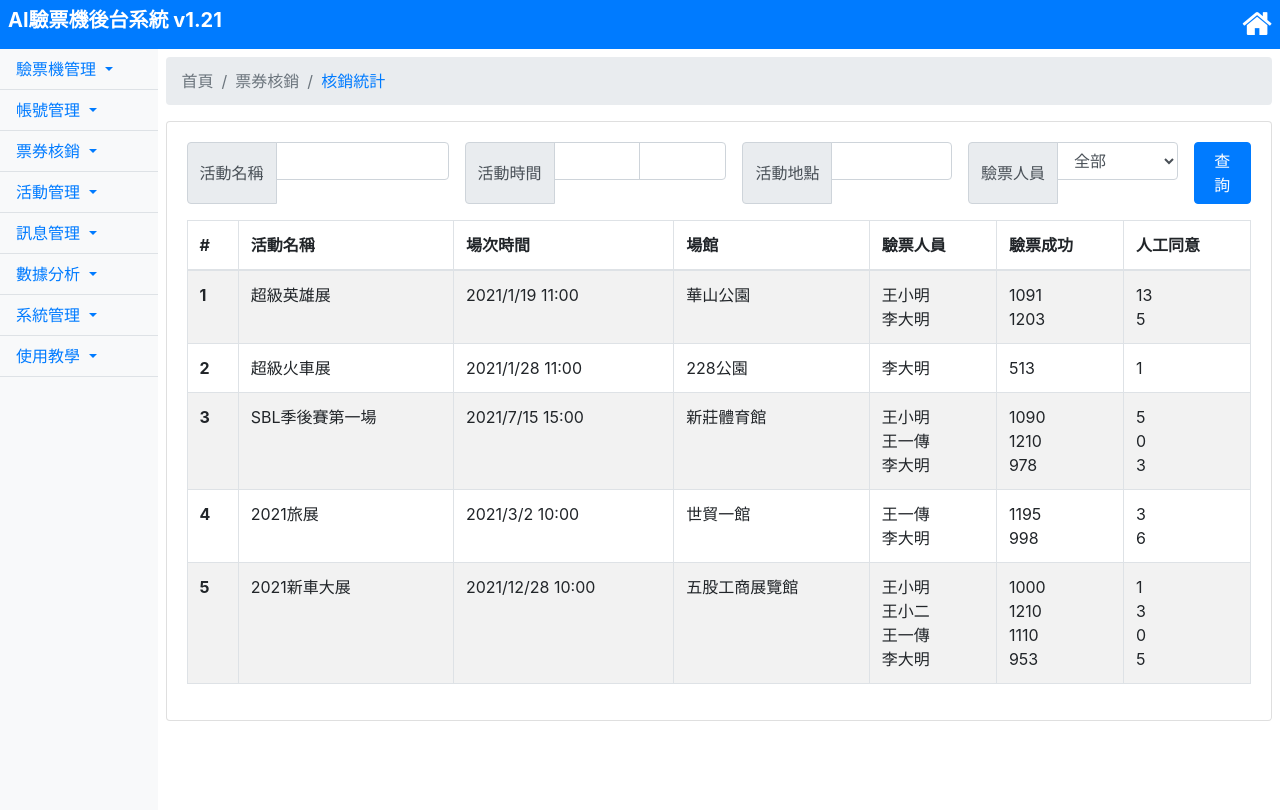
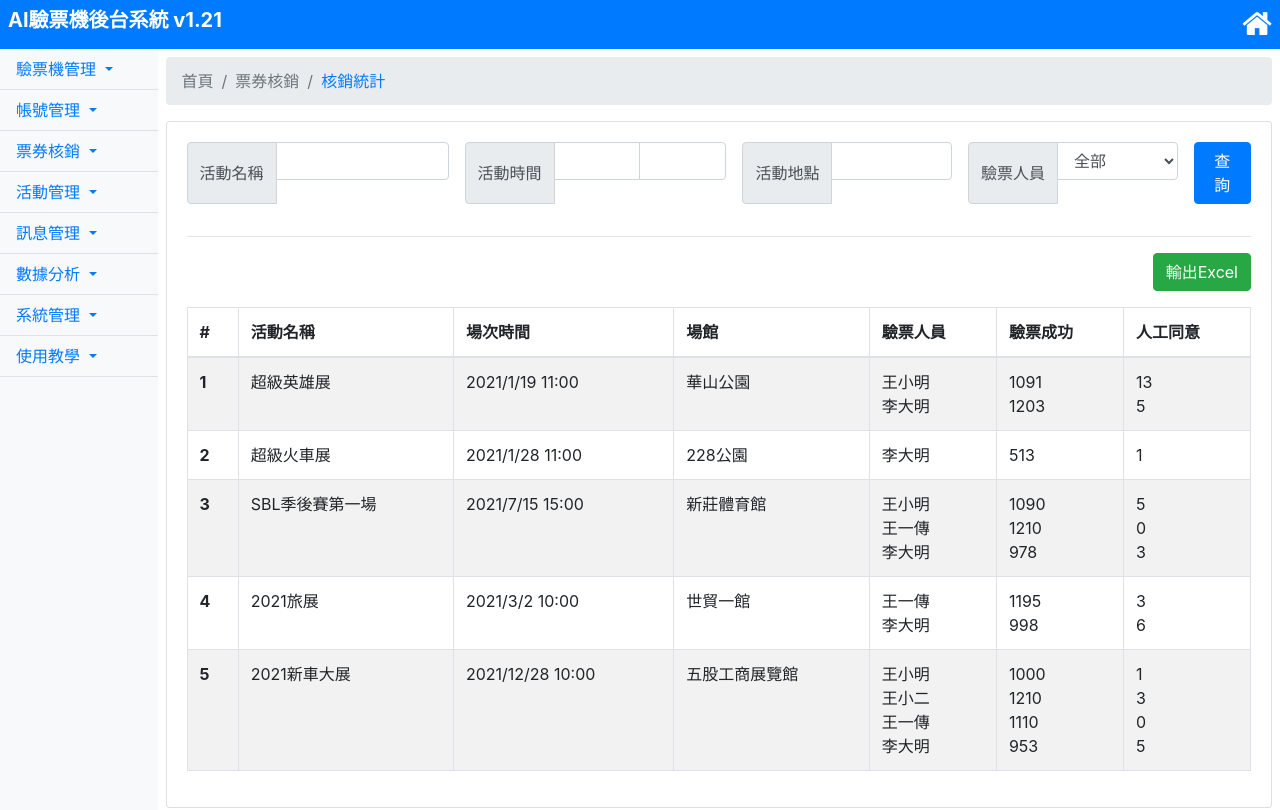
Before and after one commit to abc10324/face-id-device, a plain HTML site: page app/ticket/list.html in a window 1280 px wide. Drawn offline with nearby package versions, Linux system fonts and the light colour scheme.

Commit message:
核銷統計新增Excel下載功能

```diff
--- a/app/ticket/list.html
+++ b/app/ticket/list.html
@@ -14,6 +14,8 @@
     <script src="https://cdn.jsdelivr.net/npm/vue@2.6.12/dist/vue.js"></script>
 
     <script src="https://code.jquery.com/ui/1.12.0/jquery-ui.min.js" integrity="sha256-eGE6blurk5sHj+rmkfsGYeKyZx3M4bG+ZlFyA7Kns7E=" crossorigin="anonymous"></script>
+    <script src="https://cdnjs.cloudflare.com/ajax/libs/xlsx/0.16.9/xlsx.full.min.js" crossorigin="anonymous"></script>
+    <script src="https://cdnjs.cloudflare.com/ajax/libs/FileSaver.js/2.0.5/FileSaver.min.js" crossorigin="anonymous"></script>
 
     <script src="/js/main.js"></script>
     <link rel="stylesheet" href="/css/main.css">
@@ -242,6 +244,73 @@
 
 
                     },
+                    exportExcel: function(){
+                        var wb = XLSX.utils.book_new();
+                        wb.Props = {
+                                Title: "票券核銷",
+                                Subject: "核銷統計",
+                                Author: "Sam",
+                                CreatedDate: new Date()
+                        };
+
+
+                        var ws_name = "sheet1";
+
+                        /* make worksheet */
+                        let headerList = [""].concat(this.headerList);
+                        let mergeConfigList = [];
+
+                        var ws_data = [headerList];
+
+                        let rowNo = 1;
+
+                        this.filteredList.forEach((activityDetail,index) => {
+
+                            if(activityDetail.inspectResultList.length > 1){
+                                let rowExpend = activityDetail.inspectResultList.length - 1;
+                                mergeConfigList = mergeConfigList.concat([
+                                    {s: {r: rowNo, c: 0}, e: {r: rowNo + rowExpend, c: 0}},
+                                    {s: {r: rowNo, c: 1}, e: {r: rowNo + rowExpend, c: 1}},
+                                    {s: {r: rowNo, c: 2}, e: {r: rowNo + rowExpend, c: 2}},
+                                    {s: {r: rowNo, c: 3}, e: {r: rowNo + rowExpend, c: 3}},
+                                ]);
+                                console.log(mergeConfigList);
+                            }
+
+                            activityDetail.inspectResultList.forEach((inspectResult,inspectResultIndex) => {
+                                let rowData = [];
+
+                                rowData.push(inspectResultIndex == 0 ? index + 1 : "");
+                                rowData.push(inspectResultIndex == 0 ? activityDetail.name : "");
+                                rowData.push(inspectResultIndex == 0 ? `${activityDetail.activityDate} ${activityDetail.activityTime}` : "");
+                                rowData.push(inspectResultIndex == 0 ? activityDetail.location : "");
+                                rowData.push(`${this.getUserName(inspectResult.userId)}`);
+                                rowData.push(`${inspectResult.successCount}`);
+                                rowData.push(`${inspectResult.manualSuccessCount}`);
+                                ws_data.push(rowData);
+
+                                rowNo++;
+                            });
+
+                        });
+
+                        var ws = XLSX.utils.aoa_to_sheet(ws_data);
+                        ws["!merges"] = mergeConfigList;
+                        console.log("end : " + mergeConfigList);
+
+                        /* Add the worksheet to the workbook */
+                        XLSX.utils.book_append_sheet(wb, ws, ws_name);
+
+                        let now = new Date();
+                        let year = now.getFullYear();
+                        let month = `0${now.getMonth() + 1}`;
+                        month = month.substring(month.length - 2,month.length)
+
+                        let day = `0${now.getDate()}`;
+                        day = day.substring(day.length - 2,day.length)
+
+                        XLSX.writeFile(wb, `核銷統計${year}${month}${day}.xlsx`);
+                    },
                     getUserName: function(userId){
                         let name = "無效的使用者代碼";
 
@@ -269,7 +338,7 @@
                 <breadcrumb :breadcrumblist="breadcrumbList"></breadcrumb>
                 <div class="card">
                     <div class="card-body">
-                        <div class="d-flex flex-row justify-content-between">
+                        <div class="d-flex flex-row">
                             <div class="input-group w-25 mb-3 mr-3">
                                 <div class="input-group-prepend">
                                     <span class="input-group-text">活動名稱</span>
@@ -301,6 +370,10 @@
                                 </select>
                             </div>
                             <button class="btn btn-primary mb-3" @click="query">查詢</button>
+                        </div>
+                        <hr/>
+                        <div class="d-flex flex-row-reverse">
+                            <button class="btn btn-success mb-3" @click="exportExcel">輸出Excel</button>
                         </div>
                         <div>
                             <table class="table table-striped table-bordered">
```
